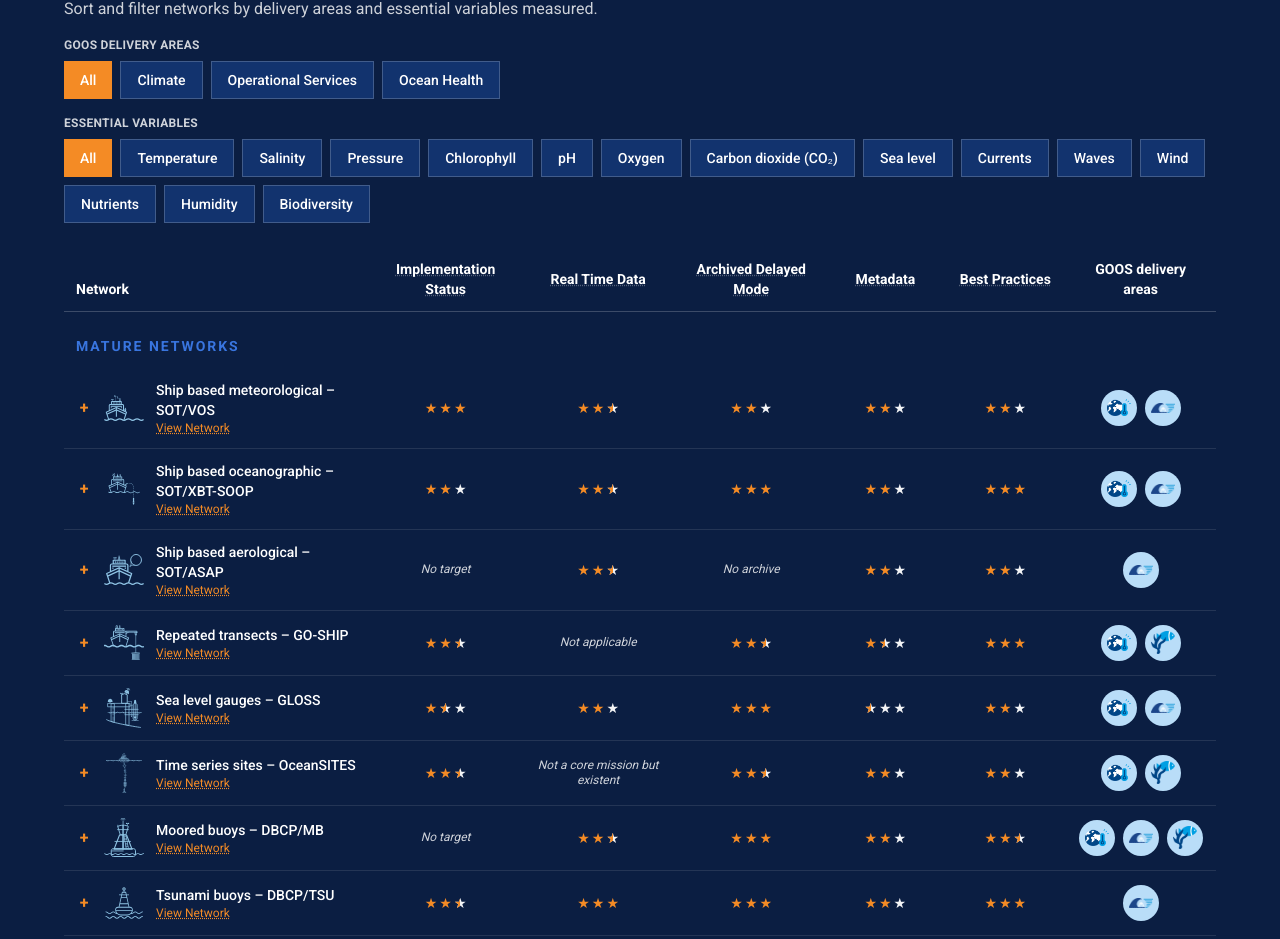
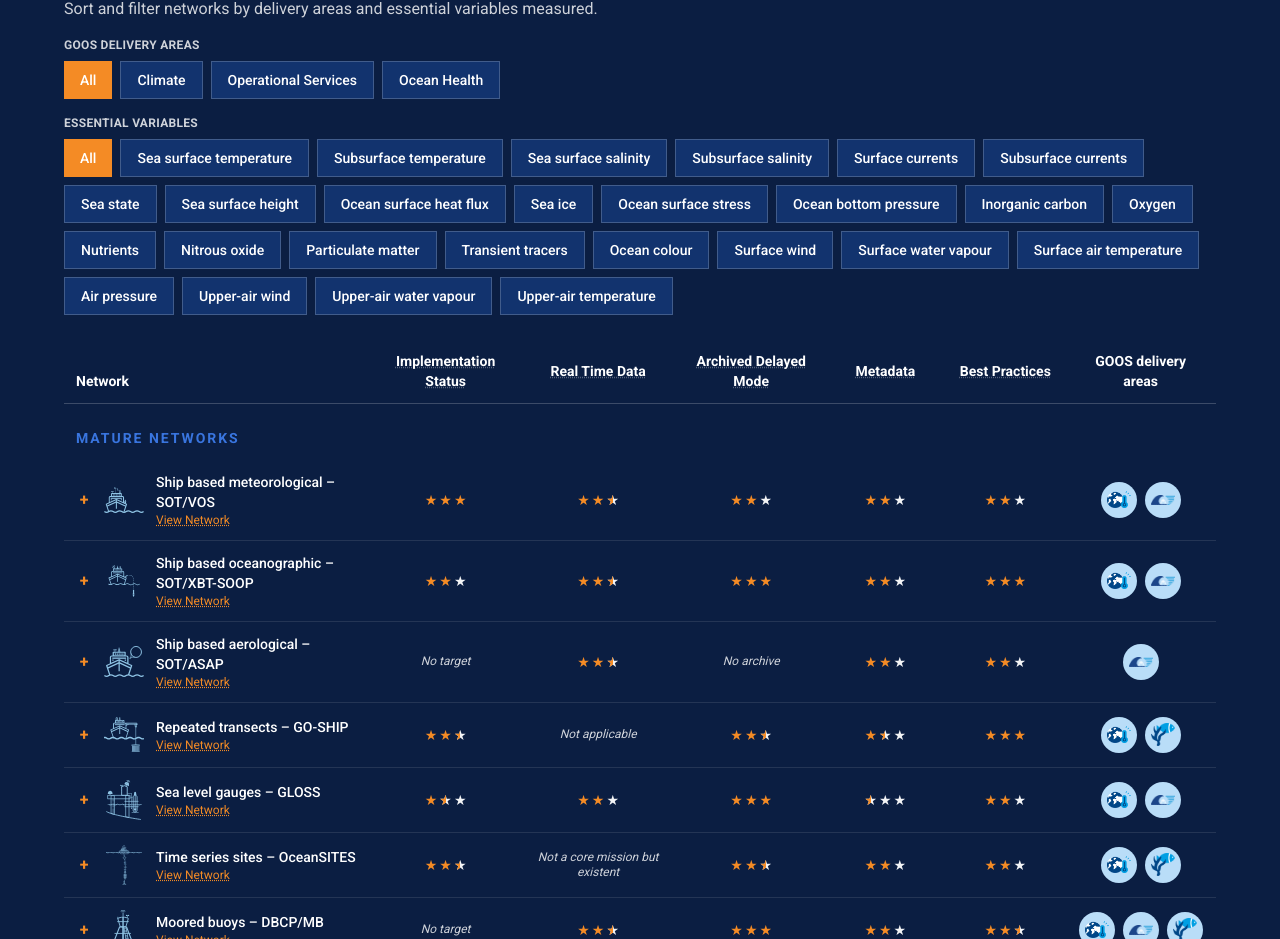
Before and after one commit to OceanOPS/oceanops-report-card, a React (Vite) app: page /#home in a window 1280 px wide. Shown: the part 6814-7753 px from the top of the page. Built offline with nearby package versions, Linux system fonts and the light colour scheme; a web font is replaced by a local one.

Commit message:
Updated essential variables , and networks associated values from this document https://wmoomm-my.sharepoint.com/:x:/g/personal/erusciano_wmo_int/IQApG503q5GUQqT_hKuliMxaAXA5zH8iZkze3EPq3a247LU?rtime=A6n_jv_53kg

```diff
--- a/src/data/networkEssentialVariables.ts
+++ b/src/data/networkEssentialVariables.ts
@@ -1,22 +1,120 @@
 import type { EssentialVariableKey } from '../types/inSituNetworks'
 
-/** Editorial list per network — refine with GOOS / network leads for 2026. */
+/** One key per ESAC Ocean variables mapping V4 column (no surface/subsurface collapse). */
 export const NETWORK_ESSENTIAL_VARIABLES: Record<string, EssentialVariableKey[]> = {
-  argo: ['temperature', 'salinity', 'pressure', 'oxygen', 'chlorophyll', 'ph', 'nutrients'],
-  dbcpMoored: ['temperature', 'salinity', 'pressure', 'wind', 'waves', 'currents'],
-  goShip: ['temperature', 'salinity', 'oxygen', 'nutrients', 'carbonDioxide', 'chlorophyll', 'ph'],
-  dbcpTsunami: ['seaLevel', 'pressure'],
-  hfRadar: ['currents', 'waves'],
-  dbcpDrifting: ['temperature', 'salinity', 'pressure', 'currents'],
-  gloss: ['seaLevel'],
-  oceanSites: ['temperature', 'salinity', 'currents', 'oxygen', 'carbonDioxide', 'chlorophyll', 'ph'],
-  gliders: ['temperature', 'salinity', 'chlorophyll', 'oxygen', 'ph'],
-  anibos: ['temperature', 'salinity', 'chlorophyll', 'biodiversity'],
-  sotVos: ['temperature', 'salinity', 'pressure', 'wind', 'humidity'],
-  sotXbt: ['temperature', 'salinity'],
-  sotAsap: ['temperature', 'pressure', 'wind', 'humidity'],
-  fvon: ['temperature', 'salinity', 'chlorophyll', 'ph', 'oxygen'],
-  smartCables: ['temperature', 'pressure', 'seaLevel'],
-  soconet: ['carbonDioxide', 'ph', 'temperature', 'salinity'],
-  sunFleet: ['temperature', 'salinity', 'chlorophyll', 'oxygen', 'wind', 'waves'],
+  argo: [
+    'seaSurfaceTemperature',
+    'subsurfaceTemperature',
+    'seaSurfaceSalinity',
+    'subsurfaceSalinity',
+    'subsurfaceCurrents',
+    'inorganicCarbon',
+    'oxygen',
+    'nutrients',
+    'particulateMatter',
+    'oceanColour',
+  ],
+  dbcpMoored: [
+    'seaSurfaceTemperature',
+    'subsurfaceTemperature',
+    'seaSurfaceSalinity',
+    'subsurfaceSalinity',
+    'subsurfaceCurrents',
+    'seaState',
+    'heatFlux',
+    'surfaceStress',
+    'surfaceWind',
+    'surfaceWaterVapour',
+    'surfaceAirTemperature',
+    'airPressure',
+  ],
+  goShip: [
+    'seaSurfaceTemperature',
+    'subsurfaceTemperature',
+    'seaSurfaceSalinity',
+    'subsurfaceSalinity',
+    'surfaceCurrents',
+    'subsurfaceCurrents',
+    'inorganicCarbon',
+    'oxygen',
+    'nutrients',
+    'particulateMatter',
+    'transientTracers',
+    'oceanColour',
+  ],
+  dbcpTsunami: ['seaSurfaceHeight', 'oceanBottomPressure'],
+  hfRadar: ['surfaceCurrents', 'seaState'],
+  dbcpDrifting: [
+    'seaSurfaceTemperature',
+    'surfaceCurrents',
+    'seaState',
+    'particulateMatter',
+    'surfaceWind',
+    'surfaceAirTemperature',
+    'airPressure',
+  ],
+  gloss: ['seaSurfaceHeight', 'airPressure'],
+  oceanSites: [
+    'subsurfaceTemperature',
+    'subsurfaceSalinity',
+    'subsurfaceCurrents',
+    'inorganicCarbon',
+    'oxygen',
+    'nutrients',
+    'particulateMatter',
+    'oceanColour',
+  ],
+  gliders: [
+    'seaSurfaceTemperature',
+    'subsurfaceTemperature',
+    'seaSurfaceSalinity',
+    'subsurfaceSalinity',
+    'subsurfaceCurrents',
+    'inorganicCarbon',
+    'oxygen',
+    'nutrients',
+    'particulateMatter',
+    'oceanColour',
+  ],
+  anibos: [
+    'seaSurfaceTemperature',
+    'subsurfaceTemperature',
+    'seaSurfaceSalinity',
+    'subsurfaceSalinity',
+    'oxygen',
+    'oceanColour',
+  ],
+  sotVos: [
+    'seaSurfaceTemperature',
+    'seaState',
+    'heatFlux',
+    'seaIce',
+    'surfaceStress',
+    'surfaceWind',
+    'surfaceWaterVapour',
+    'surfaceAirTemperature',
+    'airPressure',
+  ],
+  sotXbt: ['subsurfaceTemperature'],
+  sotAsap: ['upperAirWind', 'upperAirWaterVapour', 'upperAirTemperature'],
+  fvon: ['subsurfaceTemperature', 'subsurfaceSalinity'],
+  smartCables: ['subsurfaceTemperature', 'oceanBottomPressure'],
+  soconet: ['inorganicCarbon', 'nutrients', 'nitrousOxide'],
+  sunFleet: [
+    'seaSurfaceTemperature',
+    'subsurfaceTemperature',
+    'seaSurfaceSalinity',
+    'subsurfaceSalinity',
+    'surfaceCurrents',
+    'subsurfaceCurrents',
+    'seaState',
+    'heatFlux',
+    'surfaceStress',
+    'inorganicCarbon',
+    'oxygen',
+    'surfaceWind',
+    'surfaceWaterVapour',
+    'surfaceAirTemperature',
+    'airPressure',
+  ],
 }
--- a/src/types/inSituNetworks.ts
+++ b/src/types/inSituNetworks.ts
@@ -1,22 +1,33 @@
 export type DeliveryAreaKey = 'climate' | 'operational' | 'oceanhealth'
 
-/** Measured essential ocean / climate variables (EOV-style) used for matrix filtering. */
+/** GOOS EOVs / GCOS ECVs from the ESAC Ocean variables mapping (one key per CSV column). */
 export type EssentialVariableKey =
-  | 'temperature'
-  | 'salinity'
-  | 'pressure'
-  | 'chlorophyll'
-  | 'ph'
+  | 'seaSurfaceTemperature'
+  | 'subsurfaceTemperature'
+  | 'seaSurfaceSalinity'
+  | 'subsurfaceSalinity'
+  | 'surfaceCurrents'
+  | 'subsurfaceCurrents'
+  | 'seaState'
+  | 'seaSurfaceHeight'
+  | 'heatFlux'
+  | 'seaIce'
+  | 'surfaceStress'
+  | 'oceanBottomPressure'
+  | 'inorganicCarbon'
   | 'oxygen'
-  | 'carbonDioxide'
-  | 'seaLevel'
-  | 'currents'
-  | 'waves'
-  | 'wind'
   | 'nutrients'
-  | 'humidity'
-  | 'seaIce'
-  | 'biodiversity'
+  | 'nitrousOxide'
+  | 'particulateMatter'
+  | 'transientTracers'
+  | 'oceanColour'
+  | 'surfaceWind'
+  | 'surfaceWaterVapour'
+  | 'surfaceAirTemperature'
+  | 'airPressure'
+  | 'upperAirWind'
+  | 'upperAirWaterVapour'
+  | 'upperAirTemperature'
 
 export type EssentialVariableFilter = 'all' | EssentialVariableKey
 
--- a/src/utils/essentialVariables.ts
+++ b/src/utils/essentialVariables.ts
@@ -2,21 +2,32 @@ import type { EssentialVariableKey, InSituNetwork } from '../types/inSituNetwork
 
 /** Stable display order for filter chips (subset shown = used by at least one network). */
 export const ESSENTIAL_VARIABLE_ORDER: EssentialVariableKey[] = [
-  'temperature',
-  'salinity',
-  'pressure',
-  'chlorophyll',
-  'ph',
+  'seaSurfaceTemperature',
+  'subsurfaceTemperature',
+  'seaSurfaceSalinity',
+  'subsurfaceSalinity',
+  'surfaceCurrents',
+  'subsurfaceCurrents',
+  'seaState',
+  'seaSurfaceHeight',
+  'heatFlux',
+  'seaIce',
+  'surfaceStress',
+  'oceanBottomPressure',
+  'inorganicCarbon',
   'oxygen',
-  'carbonDioxide',
-  'seaLevel',
-  'currents',
-  'waves',
-  'wind',
   'nutrients',
-  'humidity',
-  'seaIce',
-  'biodiversity',
+  'nitrousOxide',
+  'particulateMatter',
+  'transientTracers',
+  'oceanColour',
+  'surfaceWind',
+  'surfaceWaterVapour',
+  'surfaceAirTemperature',
+  'airPressure',
+  'upperAirWind',
+  'upperAirWaterVapour',
+  'upperAirTemperature',
 ]
 
 export function collectEssentialVariableOptions(
```
Also changed, not shown: src/locales/en.json, src/locales/es.json, src/locales/fr.json.
